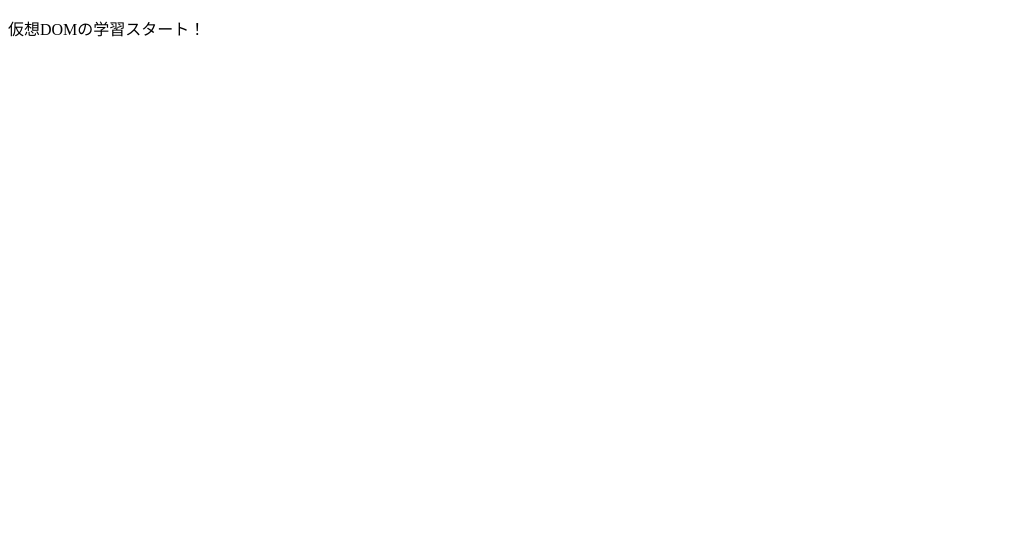
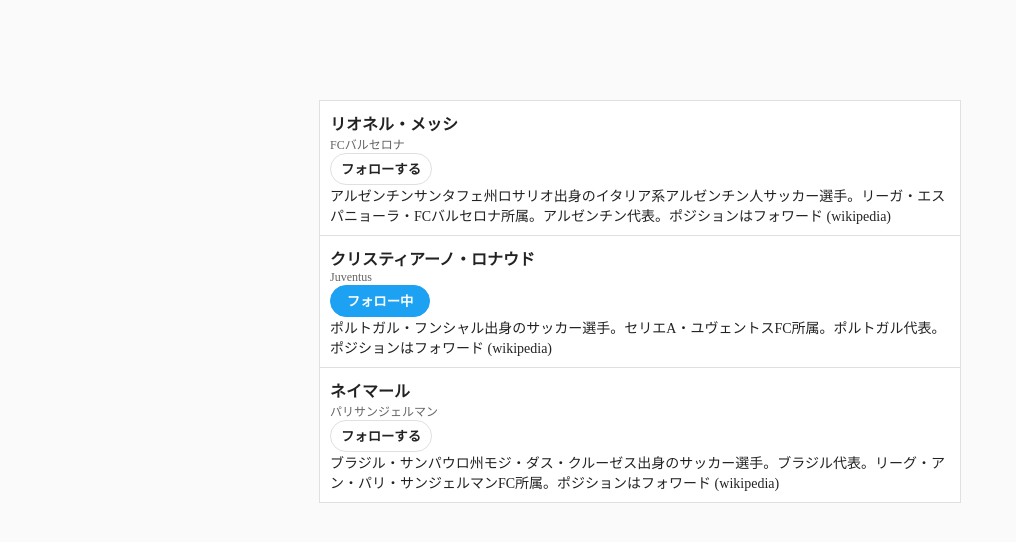
Before and after one commit to mae616/dom-react-vue, a website built with Parcel: page src/index.html in a window 1280 px wide. Shown: the whole page, without its empty margins (0-1016 px from the left). Built offline with nearby package versions, Linux system fonts and the light colour scheme.

Commit message:
ViewにStateを渡す

```diff
--- /dev/null
+++ b/src/css/style.css
@@ -0,0 +1,97 @@
+/** 共通スタイル **/
+html {
+  font-size: 62.5%;
+}
+body {
+  background: #fafafa;
+  font-size: 1.6rem;
+  color: #222;
+}
+
+ul {
+  list-style: none;
+  margin: 0;
+  padding: 0;
+}
+
+p {
+  margin: 0;
+  padding: 0;
+}
+
+/** アカウント一覧スタイル **/
+#app {
+  width: 100%;
+  max-width: 640px;
+  margin: 100px auto;
+  padding: 0;
+  background: #fff;
+  border: solid 1px #e0e0e0;
+}
+
+.accountList {
+  padding: 0;
+  margin: 0;
+}
+
+.accountList__item {
+  position: relative;
+  padding: 1rem;
+  border-bottom: solid 1px #e0e0e0;
+}
+
+.accountList__item:last-child {
+  border: 0;
+}
+
+.account__summary {
+  display: flex;
+  justify-content: space-between;
+  align-items: center;
+  margin-bottom: 1rem;
+}
+
+.account__name {
+  font-weight: 700;
+}
+
+.account__team {
+  font-size: 1.2rem;
+  color: #646464;
+}
+
+.account__description {
+  font-size: 1.4rem;
+}
+
+.followBtn {
+  display: inline-block;
+  min-width: 100px;
+  border: 0;
+  touch-action: manipulation;
+  cursor: pointer;
+  padding: 0 1rem;
+  height: 32px;
+  line-height: 32px;
+  font-weight: 800;
+  outline: none;
+  position: relative;
+  border: solid 1px #e0e0e0;
+  background: #fff;
+  color: #222;
+  border-radius: 16px;
+}
+
+.followBtn:hover {
+  background: #e0e0e0;
+}
+
+.followBtn.isFollow {
+  background: rgb(29, 161, 242);
+  border: solid 1px rgb(29, 161, 242);
+  color: #fff;
+}
+
+.followBtn.isFollow:hover {
+  opacity: 0.7;
+}
--- a/src/index.html
+++ b/src/index.html
@@ -2,6 +2,7 @@
 <html lang="ja">
 
 <head>
+    <link rel="stylesheet" href="css/style.css" />
     <script type="module" src="js/index.js" defer></script>
 </head>
 
--- a/src/js/index.js
+++ b/src/js/index.js
@@ -1,12 +1,101 @@
 import h from './vdom/createElement';
 import { render } from './vdom/render';
 
+// アカウント一覧のJSON
+const INITIAL_STATE = {
+    accounts: [
+        {
+            id: 1,
+            name: "リオネル・メッシ",
+            team: "FCバルセロナ",
+            description:
+                "アルゼンチンサンタフェ州ロサリオ出身のイタリア系アルゼンチン人サッカー選手。リーガ・エスパニョーラ・FCバルセロナ所属。アルゼンチン代表。ポジションはフォワード (wikipedia)",
+            isFollow: false
+        },
+        {
+            id: 2,
+            name: "クリスティアーノ・ロナウド",
+            team: "Juventus",
+            description:
+                "ポルトガル・フンシャル出身のサッカー選手。セリエA・ユヴェントスFC所属。ポルトガル代表。ポジションはフォワード (wikipedia)",
+            isFollow: true,
+        },
+        {
+            id: 3,
+            name: "ネイマール",
+            team: "パリサンジェルマン",
+            description:
+                "ブラジル・サンパウロ州モジ・ダス・クルーゼス出身のサッカー選手。ブラジル代表。リーグ・アン・パリ・サンジェルマンFC所属。ポジションはフォワード (wikipedia)",
+            isFollow: false
+        }
+    ]
+};
 
-const view = h('p', {
-    attrs: {},
-    children: ['仮想DOMの学習スタート！']
-});
+// アカウントの仮想DOMを作成するViewのコード
+// (ReactやVueでいうコンポーネント)
+// UI を独立した再利用できる部品として使うことができる！
+const accountItem = (account) => {
+    return h('div', {
+        attrs: {},
+        children: [
+            h('div', {
+                attrs: {
+                    class: 'account__sumary'
+                },
+                children: [
+                    h('p', {
+                        attrs: {
+                            class: 'account__name'
+                        },
+                        children: [account.name]
+                    }),
+                    h('p', {
+                        attrs: {
+                            class: 'account__team'
+                        },
+                        children: [account.team]
+                    })
+                ]
+            }),
+            h('div', {
+                attrs: {},
+                children: [
+                    h('button', {
+                        attrs: {
+                            type: 'button',
+                            class: `followBtn ${account.isFollow ? 'isFollow' : ''}`
+                        },
+                        children: [account.isFollow ? 'フォロー中' : 'フォローする']
+                    })
+                ]
+            }),
+            h('p', {
+                attrs: {
+                    class: 'account__description'
+                },
+                children: [account.description]
+            })
+        ],
+    });
+};
 
-const $app = render(view);
+// View Stateをpropsという名前で受け取る
+const view = (props) =>
+    h('ul', {
+        attrs: {
+            class: 'accountList'
+        },
+        children: props.accounts.map((account) => {
+            return h('li', {
+                attrs: {
+                    class: 'accountList__item'
+                },
+                children: [accountItem(account)]
+            })
+        })
+    });
+
+// レンダリングの実行
+const $app = render(view(INITIAL_STATE));
 const el = document.getElementById('app');
 el.appendChild($app);
```
